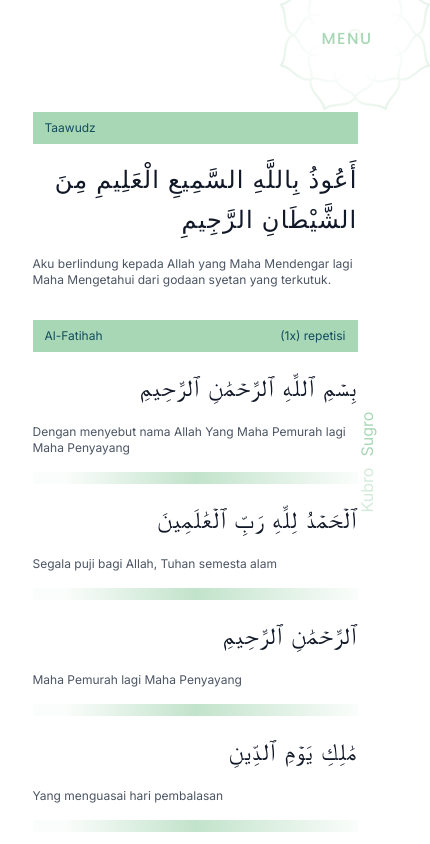
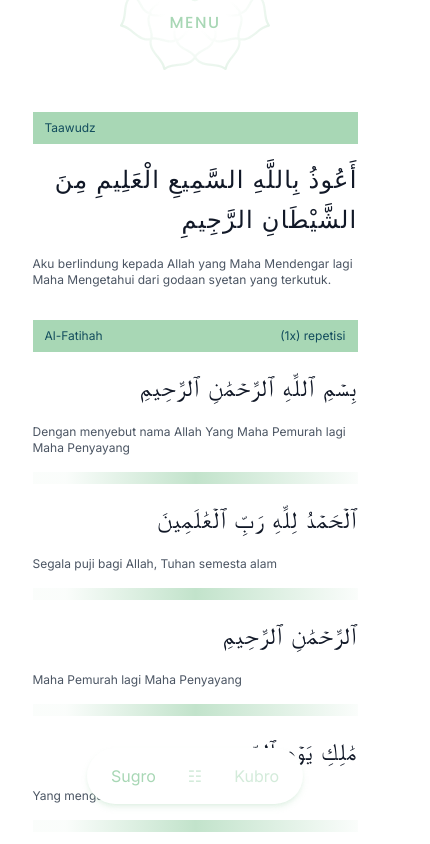
Before and after one commit to Teddir/basmallah, a Next.js app: page /dzikir in a window 390 px wide. Shown: the top 844 px of the page, 430 px wide, since content can reach past the window. Built offline with nearby package versions, Linux system fonts and the light colour scheme.

Commit message:
fix: update API, dzikir & quran

```diff
--- a/app/dzikir/List.tsx
+++ b/app/dzikir/List.tsx
@@ -16,6 +16,7 @@ const dataSurah = [
 ];
 export default function List() {
   const searchParams = useSearchParams();
+  const isShow = searchParams.get("show")?.toString() == 'true'
   const pathname = usePathname();
   const { replace } = useRouter();
 
@@ -29,6 +30,7 @@ export default function List() {
       const params = new URLSearchParams(searchParams);
       if (menu) {
         params.set("list", menu.toLocaleString());
+        isShow && params.set("show", 'false');
       } else {
         params.delete("list");
       }
@@ -73,7 +75,7 @@ export default function List() {
           </div>
         </div>
       </div>
-      <div className="hidden fixed inset-y-0 bg-white flex-col gap-10 ">
+      <div className={clsx("fixed inset-y-0 bg-white flex-col gap-10 w-full z-40", isShow ? 'flex sm:hidden' : 'hidden')}>
         <div className="flex flex-col gap-4 py-4">
           <p className="text-xl font-semibold uppercase text-gray-700">
             List {nameList}
--- a/app/dzikir/MenuDzikir.tsx
+++ b/app/dzikir/MenuDzikir.tsx
@@ -3,6 +3,7 @@ import clsx from "clsx";
 import { usePathname, useRouter, useSearchParams } from "next/navigation";
 
 let listMenu: string[] = ["Sugro", "Kubro"];
+let listMenuMini: string[] = ["Sugro", "-", "Kubro"];
 
 export default function MenuQuran() {
   const searchParams = useSearchParams();
@@ -13,9 +14,9 @@ export default function MenuQuran() {
     try {
       const params = new URLSearchParams(searchParams);
       if (menu) {
-        params.set("query", menu);
+        menu == '-' ? params.set("show", "true") : params.set("query", menu);
       } else {
-        params.delete("query");
+        menu == '-' ? params.delete("show") : params.delete("query");
       }
       replace(`${pathname}?${params.toString()}`);
     } catch (error) {
@@ -24,7 +25,8 @@ export default function MenuQuran() {
   };
 
   return (
-    <div className="fixed right-0 inset-y-1/2">
+    <>
+      <div className="hidden sm:flex fixed right-0 inset-y-1/2">
         <div className="flex flex-col items-center gap-8">
           {listMenu?.map((a, b) => {
             let activeMenu = searchParams.get("query")?.toString() == a;
@@ -51,5 +53,30 @@ export default function MenuQuran() {
           })}
         </div>
       </div>
+      <div className="flex sm:hidden fixed left-1/2 -translate-x-1/2 bottom-10">
+        <div className="flex items-center gap-8 bg-white px-6 py-4 rounded-full shadow-md shadow-primary/25 ">
+          {listMenuMini?.map((a, b) => {
+            let activeMenu = searchParams.get("query")?.toString() == a;
+            activeMenu =
+              !searchParams.get("query")?.toString() && b == 0
+                ? true
+                : activeMenu;
+
+            return (
+              <p
+                key={b}
+                onClick={() => handleChangeMenu(a)}
+                className={clsx("text-base cursor-pointer capitalize", {
+                  "text-primary": activeMenu,
+                  "text-primary/50": !activeMenu,
+                })}
+              >
+                {a == '-' ? <>&#9783;</> : a}
+              </p>
+            );
+          })}
+        </div>
+      </div>
+    </>
   );
 }
--- a/app/lib/data.ts
+++ b/app/lib/data.ts
@@ -75,6 +75,7 @@ export async function getQuran({
       type.toLocaleLowerCase() == "surah" ? "surat" : type?.toLocaleLowerCase()
     }`;
     uri = isDetailSurat ? uri : `${uri}/${surah}`;
+    uri = type == 'list-surah' ? 'http://api.alquran.cloud/v1/surah' : uri
 
     const res = await fetch(uri, {
       method: "GET",
--- a/app/quran/Ayat.tsx
+++ b/app/quran/Ayat.tsx
@@ -4,7 +4,7 @@ export default function Ayat({dataAyat}: {
   dataAyat: SurahDetails
 }) {
   return (
-    <div className="w-full flex flex-col space-y-8">
+    <div className="w-full flex flex-col space-y-8 pb-40">
       {dataAyat?.ayat?.length <=0 ? null : dataAyat?.ayat?.map((a, b) => {
         const textArti = a.teksIndonesia || a.idn;
         const partsArti = textArti?.split(/(\d)/); // Split the text at the number
--- a/app/quran/Body.tsx
+++ b/app/quran/Body.tsx
@@ -14,18 +14,18 @@ export default async function Body({
   };
 }) {
   const list = searchParams?.list || "1";
-  const query = searchParams?.query || "surat";
+  const query = searchParams?.query || "surah";
 
-  const dataSurah: Surah[] = (await getQuran({ type: "surat" })) || [];
-  const dataAyatTafsir =
+  const dataSurah: Surah[] = (await getQuran({ type: "list-surah" })) || [];
+  const dataAyat =
     (await getQuran({ type: query, surah: Number(list) })) || {};
 
   return (
     <main className="min-h-screen mt-28 flex flex-row w-10/12 gap-20 mx-auto relative">
       {query?.toLocaleLowerCase() === "tafsir" ? (
-        <Tafsir dataTafsir={dataAyatTafsir} />
+        <Tafsir dataTafsir={dataAyat} />
       ) : (
-        <Ayat dataAyat={dataAyatTafsir} />
+        <Ayat dataAyat={dataAyat} />
       )}
       <List dataSurah={dataSurah || []} />
     </main>
--- a/app/quran/MenuQuran.tsx
+++ b/app/quran/MenuQuran.tsx
@@ -3,6 +3,7 @@ import clsx from "clsx";
 import { usePathname, useRouter, useSearchParams } from "next/navigation";
 
 let listMenu: string[] = ["Surah", "Tafsir"];
+let listMenuMini: string[] = ["Surah", "-", "Tafsir"];
 
 export default function MenuQuran() {
   const searchParams = useSearchParams();
@@ -13,9 +14,9 @@ export default function MenuQuran() {
     try {
       const params = new URLSearchParams(searchParams);
       if (menu) {
-        params.set("query", menu);
+        menu == '-' ? params.set("show", "true") : params.set("query", menu);
       } else {
-        params.delete("query");
+        menu == '-' ? params.delete("show") : params.delete("query");
       }
       replace(`${pathname}?${params.toString()}`);
     } catch (error) {
@@ -24,7 +25,8 @@ export default function MenuQuran() {
   };
 
   return (
-    <div className="fixed right-0 inset-y-1/2">
+    <>
+      <div className="hidden sm:flex fixed right-0 inset-y-1/2">
         <div className="flex flex-col items-center gap-8">
           {listMenu?.map((a, b) => {
             let activeMenu = searchParams.get("query")?.toString() == a;
@@ -51,5 +53,30 @@ export default function MenuQuran() {
           })}
         </div>
       </div>
+      <div className="flex sm:hidden fixed left-1/2 -translate-x-1/2 bottom-10">
+        <div className="flex items-center gap-8 bg-white px-6 py-4 rounded-full shadow-md shadow-primary/25 ">
+          {listMenuMini?.map((a, b) => {
+            let activeMenu = searchParams.get("query")?.toString() == a;
+            activeMenu =
+              !searchParams.get("query")?.toString() && b == 0
+                ? true
+                : activeMenu;
+
+            return (
+              <p
+                key={b}
+                onClick={() => handleChangeMenu(a)}
+                className={clsx("text-base cursor-pointer capitalize", {
+                  "text-primary": activeMenu,
+                  "text-primary/50": !activeMenu,
+                })}
+              >
+                {a == '-' ? <>&#9783;</> : a}
+              </p>
+            );
+          })}
+        </div>
+      </div>
+    </>
   );
 }
--- a/app/quran/Tafsir.tsx
+++ b/app/quran/Tafsir.tsx
@@ -2,7 +2,7 @@ import React from "react";
 
 export default function Tafsir({ dataTafsir }: { dataTafsir: TafsirSurah }) {
   return (
-    <div className="w-full flex flex-col space-y-8">
+    <div className="w-full flex flex-col space-y-8 pb-40">
       {dataTafsir?.tafsir?.length <= 0
         ? null
         : dataTafsir?.tafsir?.map((a, b) => {
--- a/app/quran/page.tsx
+++ b/app/quran/page.tsx
@@ -12,7 +12,7 @@ export default function Quran({
   };
 }) {
   return (
-    <section className="w-full min-h-screen bg-white relative">
+    <section className="w-full min-h-screen bg-white relative overflow-hidden">
       <Navbar />
       <Body searchParams={searchParams} />
       <MenuQuran />
--- a/app/quran/type.ts
+++ b/app/quran/type.ts
@@ -8,8 +8,10 @@ interface AudioFull {
 
 interface Surah {
   nomor: number;
+  number:number;
+  englishName:string;
   nama: string;
-  namaLatin: string;
+  namaLatin?: string;
   nama_latin?:string;
   jumlahAyat: number;
   tempatTurun: string;
--- a/components/layout/navbar/index.tsx
+++ b/components/layout/navbar/index.tsx
@@ -25,7 +25,7 @@ export default function Navbar() {
   return (
     <nav className="px-4 flex relative z-20">
       <div
-        className="absolute -right-[40px] -top-[40px] group/navbar cursor-pointer"
+        className="absolute left-1/2 -top-20 -translate-x-1/2 group/navbar cursor-pointer"
         onClick={handleShowModal}
       >
         <div className="relative w-full h-full items-center justify-center flex">
@@ -40,7 +40,7 @@ export default function Navbar() {
           <div
             className={clsx(
               poppins.className,
-              "absolute pr-4 pt-2 font-medium tracking-[1.5px] uppercase text-primary"
+              "absolute pt-14 font-medium tracking-[1.5px] uppercase text-primary"
             )}
           >
             {text?.split("")?.map((a, b) => a)}
```
Also changed, not shown: app/quran/List.tsx (+9 -7 lines). Lines whose indentation alone changed are shown as unchanged.
